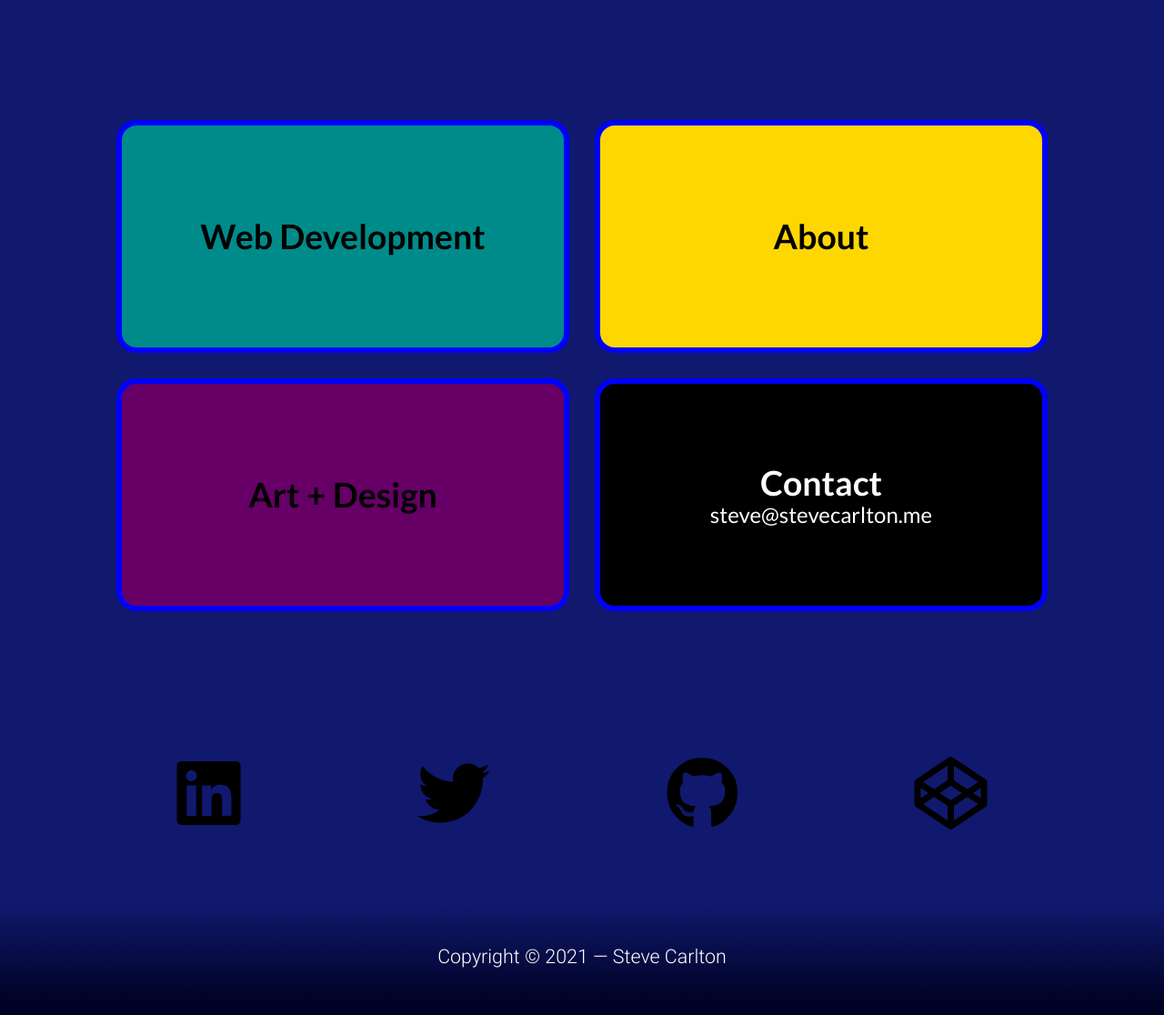
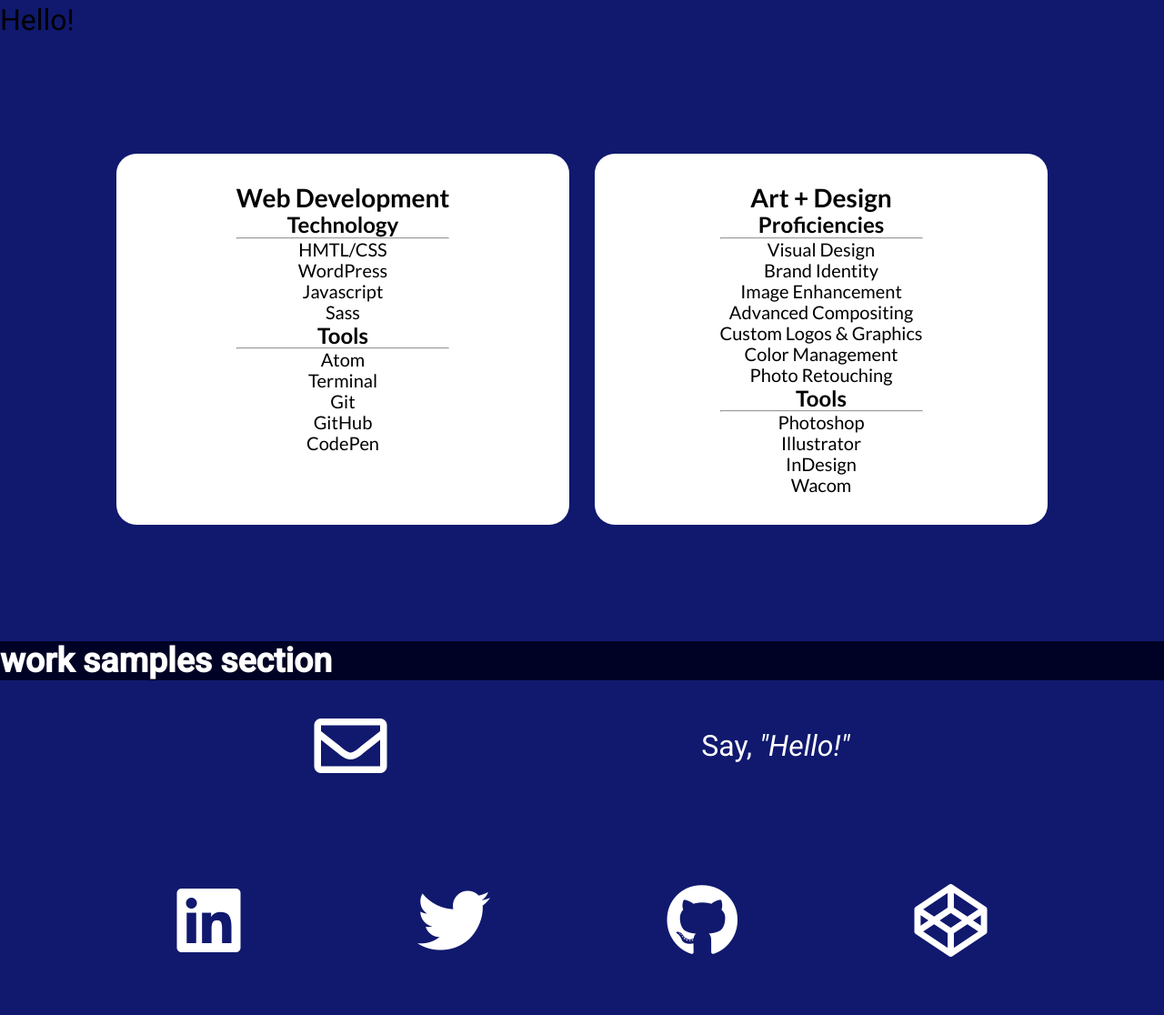
Before and after one commit to Steve-Carlton/portfolio, a plain HTML site: page index.html in a window 1280 px wide. Shown: the part 400-1516 px from the top of the page at 91% size. Drawn offline with Linux system fonts and the light colour scheme.

Commit message:
content entry, skills

```diff
--- a/index.html
+++ b/index.html
@@ -21,30 +21,84 @@
       </header>
     </section>
 
-    <section class="content">
-      <section class="content-container">
-        <a class="content_wrap" id="web-card" href="#"><div class="content_wrap_item"> <h3>Web Development</h3> </div></a>
-        <a class="content_wrap" id="about-card" href="#"><div class="content_wrap_item"> <h3>About</h3> </div></a>
-        <a class="content_wrap" id="art-card" href="#"><div class="content_wrap_item"> <h3>Art + Design</h3> </div></a>
-        <span class="content_wrap" id="contact-card">
-          <div class="content_wrap_item">
-            <h3>Contact</h3>
-            <p>steve@stevecarlton.me</p>
+    <section class="welcome">
+      <header>
+        <span>Hello!<span>
+      </header>
+
+    </section>
+
+    <section class="xp">
+      <section class="xp-container">
+        <div class="xp_wrap" id="web-card">
+          <div class="xp_wrap_item">
+            <h3>Web Development</h3>
+            <h4>Technology</h4>
+            <hr>
+            <ul>
+              <li>HMTL/CSS</li>
+              <li>WordPress</li>
+              <li>Javascript</li>
+              <li>Sass</li>
+            </ul>
+            <h4>Tools</h4>
+            <hr>
+            <ul>
+              <li>Atom</li>
+              <li>Terminal</li>
+              <li>Git</li>
+              <li>GitHub</li>
+              <li>CodePen</li>
+            </ul>
           </div>
-        </span>
+        </div>
+        <div class="xp_wrap" id="art-card">
+          <div class="xp_wrap_item">
+            <h3>Art + Design</h3>
+            <h4>Proficiencies</h4>
+            <hr>
+            <ul>
+              <li>Visual Design</li>
+              <li>Brand Identity</li>
+              <li>Image Enhancement</li>
+              <li>Advanced Compositing</li>
+              <li>Custom Logos & Graphics</li>
+              <li>Color Management</li>
+              <li>Photo Retouching</li>
+            </ul>
+            <h4>Tools</h4>
+            <hr>
+            <ul>
+              <li>Photoshop</li>
+              <li>Illustrator</li>
+              <li>InDesign</li>
+              <li>Wacom</li>
+            </ul>
+          </div>
+        </div>
       </section>
     </section>
 
-  <section class="social">
-    <i class="fab fa-linkedin"></i>
-    <i class="fab fa-twitter"></i>
-    <i class="fab fa-github"></i>
-    <i class="fab fa-codepen"></i>
+    <section class="work">
+      <!-- thumbnail gallery/modal onclick, display description on hover -->
+      <h3>work samples section</h3>
+    </section>
+
+  <section class="contact">
+    <a href="mailto:stcarlton@gmail.com" target="_blank"><i class="far fa-envelope"></i></a>
+    <p>Say, <em>"Hello!"</em></p>
   </section>
 
-  <footer>
-    <h6>Copyright © 2021 — Steve Carlton</h6>
-  </footer>
+    <section class="social">
+      <a href="https://www.linkedin.com/in/steve-carlton/" target="_blank"><i class="fab fa-linkedin"></i></a>
+      <a href="https://twitter.com/BubbaBeebop" target="_blank"><i class="fab fa-twitter"></i></a>
+      <a href="https://github.com/Steve-Carlton" target="_blank"><i class="fab fa-github"></i></a>
+      <a href="https://codepen.io/SteveCarlton" target="_blank"><i class="fab fa-codepen"></i></a>
+    </section>
+
+    <footer>
+      <h6>Copyright © 2021 — Steve Carlton</h6>
+    </footer>
   </main>
 </body>
 
--- a/styles/main.css
+++ b/styles/main.css
@@ -59,75 +59,84 @@ h2:last-child {
   letter-spacing: .5rem;
 }
 
-.content {
+.xp {
   padding: 10%;
   background: inherit;
 }
 
-.content-container {
+.xp-container {
   display: grid;
   width: 100%;
   grid-template-columns: 1fr 1fr;
-  grid-template-rows: 1fr 1fr;
+  grid-template-rows: 1fr;
   grid-gap: 1.75rem;
-  align-items: center;
   font-family: 'Lato', sans-serif;
   font-size: 2rem;
   font-weight: 400;
   background-color: inherit;
 }
 
-.content_wrap {
+.xp_wrap {
   display: flex;
-  border: 6px solid blue;
+  flex-direction: column;
+  background: white;
   width: auto;
-  height: 16rem;
+  height: auto;
   border-radius: 22px;
   align-items: center;
   text-decoration: none;
+  padding: 2rem;
+}
+
+ul {
+  list-style-type: none;
+  list-style-position: inside;
 }
 
 #web-card {
-  background-color: darkcyan;
 }
 
 #web-card:hover {
 }
 
-#about-card {
-  background-color: gold;
+#art-card {
 }
 
-#art-card {
-  background-color: #660066;
+.xp_wrap_item {
+  background-color: none;
+  align-items: stretch;
 }
 
-#contact-card {
-  background: black;
+.xp_wrap_item h3 {
+  text-align: center;
+  color: black;
+  font-size: 1.75rem;
 }
 
-.content_wrap_item {
-  background-color: none;
-  align-items: stretch;
-  margin: auto;
+.xp_wrap_item h4 {
+  text-align: center;
+  color: black;
+  font-size: 1.5rem;
 }
 
-.content_wrap_item h3 {
+.xp_wrap_item li {
   text-align: center;
   color: black;
+  font-size: 1.25rem;
+  font-family: "Lato", sans-serif;
 }
 
-.content_wrap_item p {
+.xp_wrap_item p {
   font-size: 1.5rem;
   font-family: "Lato", sans-serif;
   color: white;
 }
 
-#contact-card h3 {
+.work {
   color: white;
 }
 
-.social {
+.social, .contact {
   padding: 2rem 0 5rem;
   width: auto;
   display: flex;
@@ -136,12 +145,16 @@ h2:last-child {
   align-items: center;
   align-content: center;
   background: inherit;
+  color: white;
 }
 
-.fab {
+a .fab, a .far {
+  color: white;
+  background: none;
   font-size: 5rem;
   justify-content: space-around;
 }
+
 
 footer {
   display: flex;
```
